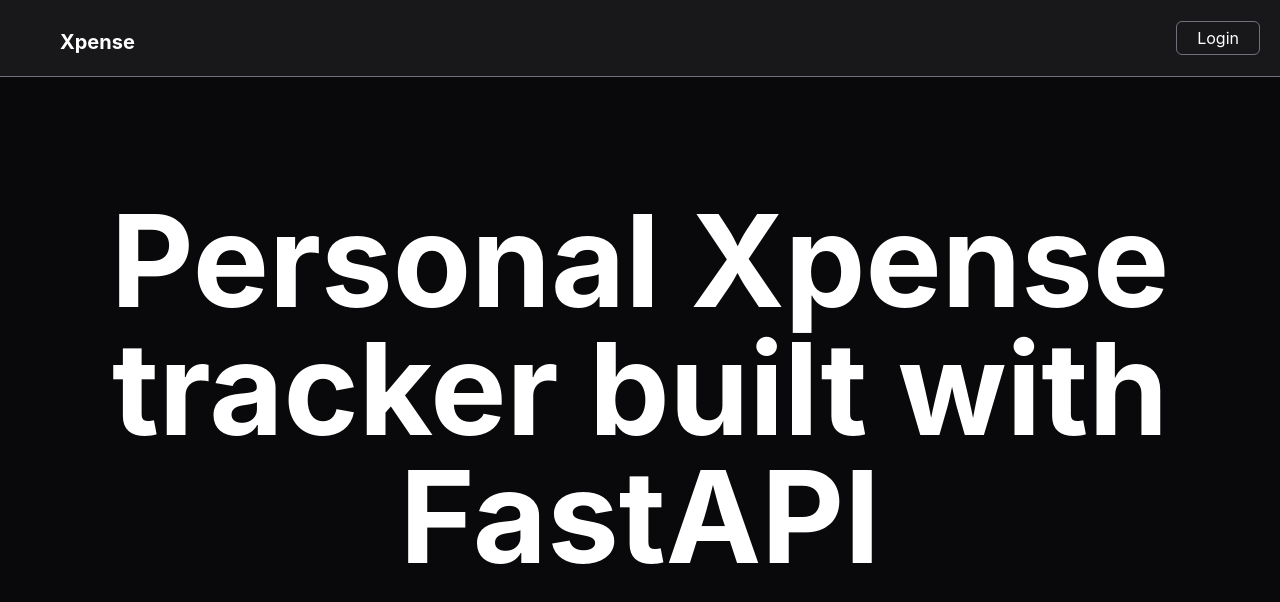
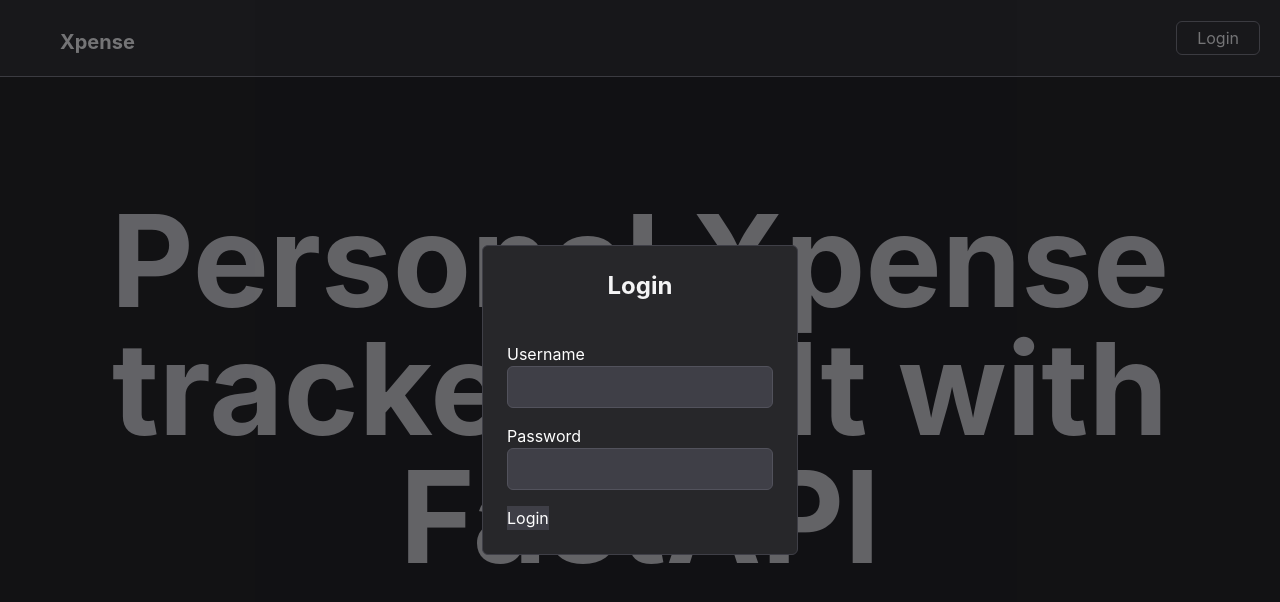
Before and after one commit to megryanrojo/fastapi_expense_tracker, a React app in the folder frontend/: page / in a window 1280 px wide. Both pictures are taken after a click on the button "Login". Shown: the top 602 px of the page. Built offline with nearby package versions, Linux system fonts and the light colour scheme; the HTML template or start-up script is replaced by a standard one.

Commit message:
feat: implement simple login ui

```diff
--- a/frontend/src/App.jsx
+++ b/frontend/src/App.jsx
@@ -1,23 +1,48 @@
-import { useState, useEffect} from 'react'
+import { useState, useEffect, useRef} from 'react'
 import reactLogo from './assets/react.svg'
 import viteLogo from './assets/vite.svg'
 import heroImg from './assets/hero.png'
 import './App.css'
 
 function App() {
+  const [isOpen, setIsOpen] = useState(false);
+
   return (
     <>
     <div className='min-h-screen bg-zinc-950 text-white'>
       <div className='navbar bg-zinc-900'>
         <nav className="title bg-zinc-900 p-5 border-b border-zinc-500 flex justify-between items-center">
           <h1 className='text-xl font-bold pl-10 pt-2'>Xpense</h1>
-          <button className='border-1 border-zinc-500 rounded-md px-5 py-1 text-base hover:bg-zinc-800 cursor-pointer transition-colors'>Login</button>
+          <button
+            className='border-1 border-zinc-500 rounded-md px-5 py-1 text-base hover:bg-zinc-800 cursor-pointer transition-colors'
+            onClick={() => setIsOpen(true)}
+          >
+            Login
+          </button>
         </nav>
       </div>
 
       <div className='hero text-center py-30'>
-        <div className='text-9xl font-bold'>Personal Xpense tracker built with FastAPI</div>
+        <div className='text-9xl font-bold text-zinc-300'>Personal Xpense tracker built with FastAPI</div>
       </div>
+
+      {isOpen && (
+        <div className='overlay flex justify-center items-center fixed bg-zinc-900/60 inset-0'>
+          <div className='modal bg-zinc-800 rounded-md p-6 border-1 border-zinc-700 inline-flex flex-col items-center'>
+            <h1 className='text-zinc-100 mb-10 font-bold text-2xl'>Login</h1>
+            <div className='form'>
+              <form action="#" method='post'>
+                <label className='block'>Username</label>
+                <input type="text" name='username' className='block bg-zinc-700 rounded-md p-2 border-1 border-zinc-600 w-full mb-4'/>
+                <label className='block'>Password</label>
+                <input type="text" name='username' className='block bg-zinc-700 rounded-md p-2 border-1 border-zinc-600 w-full mb-4'/>
+                <button type='submit' className='bg-zinc-700'>Login</button>
+              </form>
+            </div>
+          </div>
+        </div>
+      )}
+
     </div>
     </>
   )
```
